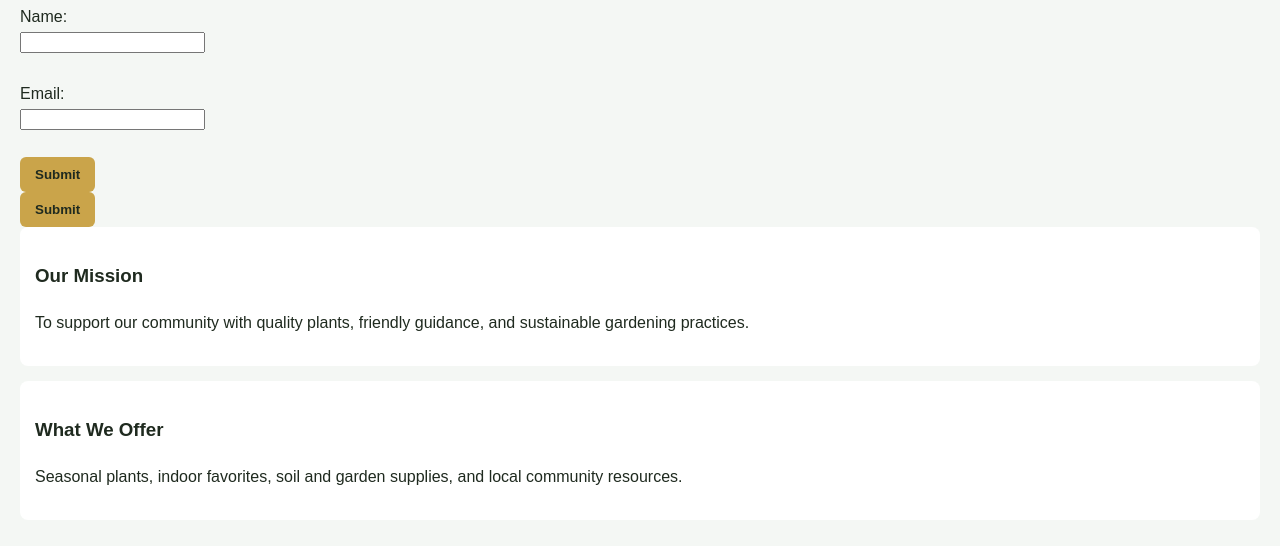
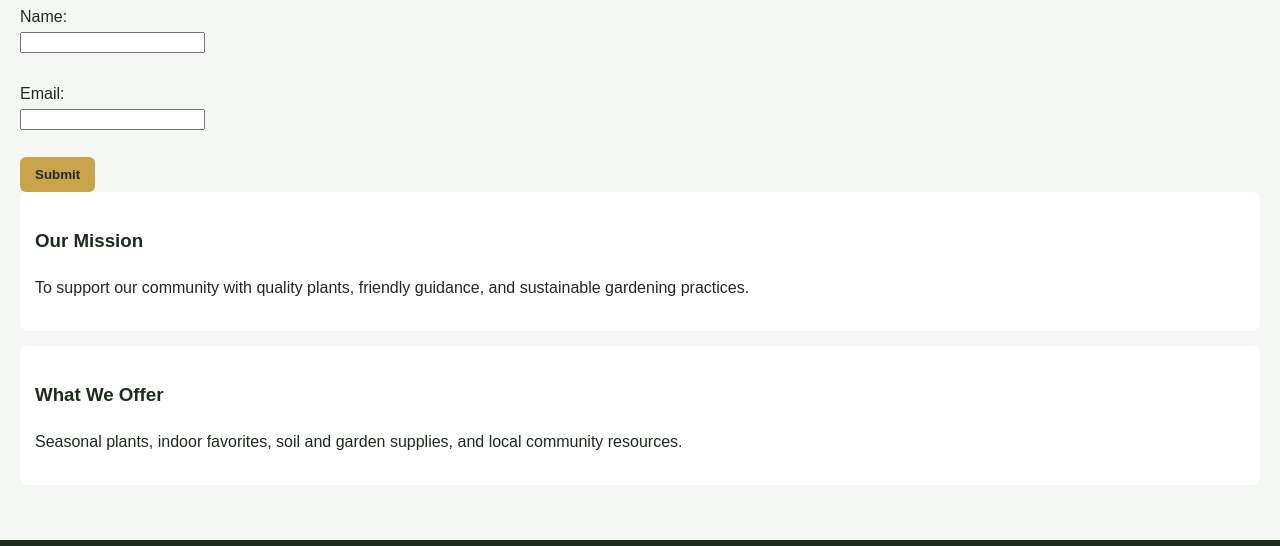
Before and after one commit to dainyrh1989-byte/bloom-valley-nursery, a plain HTML site: page about.html in a window 1280 px wide. Shown: the part 254-800 px from the top of the page. Drawn offline with Linux system fonts and the light colour scheme.

Commit message:
Update about.html

```diff
--- a/about.html
+++ b/about.html
@@ -19,7 +19,8 @@
 
   <main>
     <h2>About Us</h2>
-    <form>
+
+<form>
   <label for="name">Name:</label><br>
   <input type="text" id="name" name="name" required><br><br>
 
@@ -28,7 +29,6 @@
 
   <button id="submitBtn" type="submit">Submit</button>
 </form>
-<button id="submitBtn" type="button">Submit</button>
     <div class="card">
       <h3>Our Mission</h3>
       <p>To support our community with quality plants, friendly guidance, and sustainable gardening practices.</p>
```
